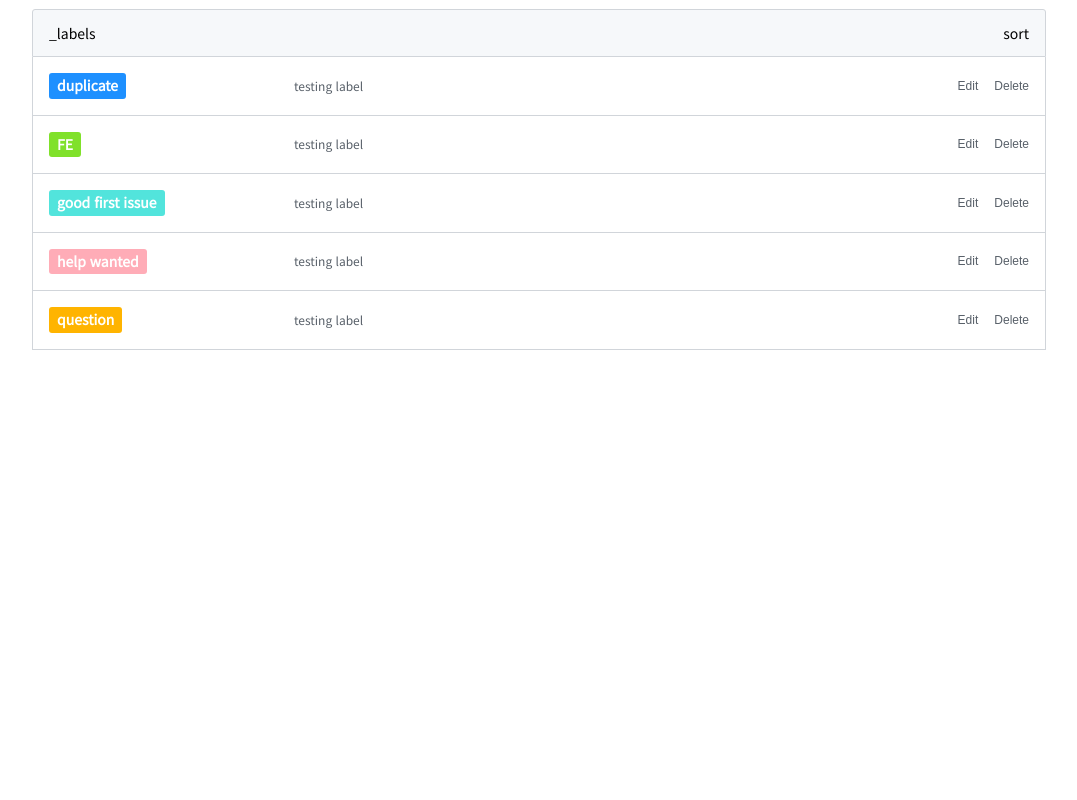
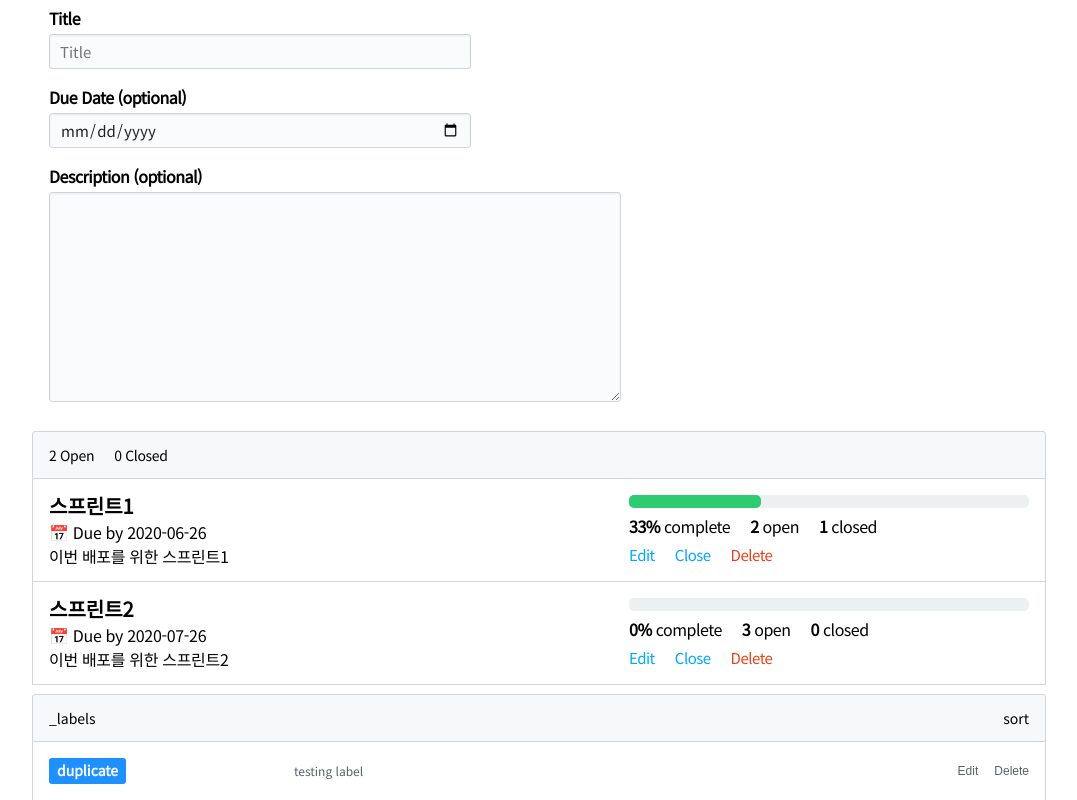
Before and after one commit to codesquad-member-2020/issue-tracker-10, a React (Create React App) app in the folder FE/client/: page / in a window 1280 px wide. Shown: the top 800 px of the page, without its empty margins (101-1178 px from the left). Built offline with nearby package versions, Linux system fonts and the light colour scheme.

Commit message:
[#10] feat: 엔트리 포인트 내용 추가

```diff
--- a/FE/client/src/App.jsx
+++ b/FE/client/src/App.jsx
@@ -1,6 +1,8 @@
 import React from "react";
 
 import Label from "@component/issues/label/Label";
+import Milestones from "@component/issues/milestones/Milestones";
+import MilestonesEditor from "@component/issues/milestones/MilestonesEditor";
 
 import { GlobalStyle } from "@style/GlobalStyle";
 
@@ -8,6 +10,8 @@ function App() {
   return (
     <div>
       <GlobalStyle />
+      <MilestonesEditor />
+      <Milestones />
       <Label />
     </div>
   );
--- a/FE/client/src/modules/index.js
+++ b/FE/client/src/modules/index.js
@@ -1,6 +1,10 @@
 import { combineReducers } from "redux";
 import label from "./label/labelReducer";
+import milestones from "./milestones";
 
-const rootReducers = combineReducers({ label });
+const rootReducers = combineReducers({
+    label,
+    milestones,
+});
 
 export default rootReducers;
```
